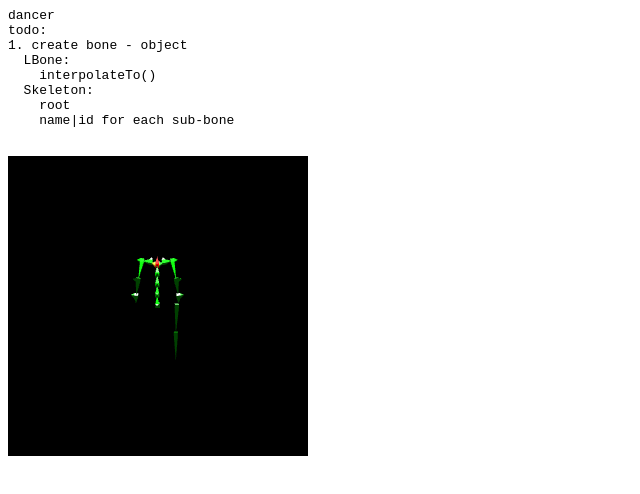
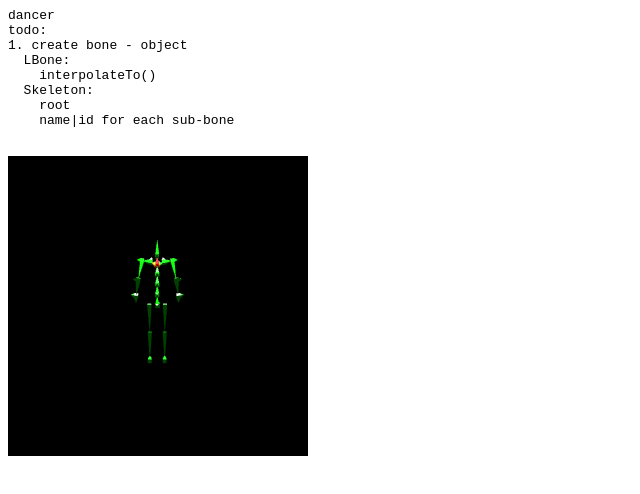
Before and after one commit to lukes611/Dance3D, a plain HTML site: page static/index.html in a window 1280 px wide. Shown: the full height of the page, 0-640 px from the left. Drawn offline with Linux system fonts and the light colour scheme; animation ran at ten frames a second.

Commit message:
finished hard coded skeleton

```diff
--- a/static/index.html
+++ b/static/index.html
@@ -68,6 +68,9 @@ var neckLength = 5 / scalar;
 var spineLength = (21.5 / 4) / scalar;
 var leg1Length = 16 / scalar;
 var leg2Length = 14.5 / scalar;
+var hipLength = 4 / scalar;
+var footLength = 7 / scalar;
+var headLength = 9.5 / scalar;
 
 mySkeleton.add(new LBone('root', null, B, 0.2, new LV3(0,0,0)));
 
@@ -81,6 +84,14 @@ mySkeleton.add(new LBone('spine3', null, B, spineLength, new LV3(0,0,0)), 'spine
 mySkeleton.byId('spine3').rotate(0,0,-5);
 mySkeleton.add(new LBone('spine4', null, B, spineLength, new LV3(0,0,0)), 'spine3');
 mySkeleton.byId('spine4').rotate(0,0,-5);
+
+mySkeleton.add(new LBone('neck', null, B, neckLength, new LV3(0,0,0)), 'spine4');
+mySkeleton.byId('neck').rotate(0,0,10);
+
+
+mySkeleton.add(new LBone('head', null, B, headLength, new LV3(0,0,0)), 'neck');
+//mySkeleton.byId('spine4').rotate(0,0,-5);
+
 
 mySkeleton.add(new LBone('rshoulder1', null, B, shoulder1Length, new LV3(0,0,0)), 'spine4');
 mySkeleton.byId('rshoulder1').rotate(0,-90,0);
@@ -120,16 +131,30 @@ mySkeleton.byId('lhand').rotate(0,-30,0);
 
 
 
-mySkeleton.add(new LBone('neck', null, B, neckLength, new LV3(0,0,0)), 'spine4');
-mySkeleton.byId('neck').rotate(0,0,10);
 
-mySkeleton.add(new LBone('rleg1', null, B, leg1Length, new LV3(-5,0,0)), 'root');
+mySkeleton.add(new LBone('rleg1', null, B, leg1Length, new LV3(-hipLength,0,0)), 'root');
 mySkeleton.byId('rleg1').rotate(90,0,0);
 mySkeleton.byId('rleg1').rotate(0,-90,0);
 mySkeleton.byId('rleg1').rotate(0,0,20);
 
 mySkeleton.add(new LBone('rleg2', null, B, leg2Length, new LV3(0,0,0)), 'rleg1');
 mySkeleton.byId('rleg2').rotate(0,0,-20);
+
+mySkeleton.add(new LBone('rfoot', null, B, footLength, new LV3(0,0,0)), 'rleg2');
+mySkeleton.byId('rfoot').rotate(0,0,90);
+
+
+mySkeleton.add(new LBone('lleg1', null, B, leg1Length, new LV3(hipLength,0,0)), 'root');
+mySkeleton.byId('lleg1').rotate(90,0,0);
+mySkeleton.byId('lleg1').rotate(0,-90,0);
+mySkeleton.byId('lleg1').rotate(0,0,20);
+
+mySkeleton.add(new LBone('lleg2', null, B, leg2Length, new LV3(0,0,0)), 'lleg1');
+mySkeleton.byId('lleg2').rotate(0,0,-20);
+
+mySkeleton.add(new LBone('lfoot', null, B, footLength, new LV3(0,0,0)), 'lleg2');
+mySkeleton.byId('lfoot').rotate(0,0,90);
+
 
 var camera = {
   r : 50,
```
